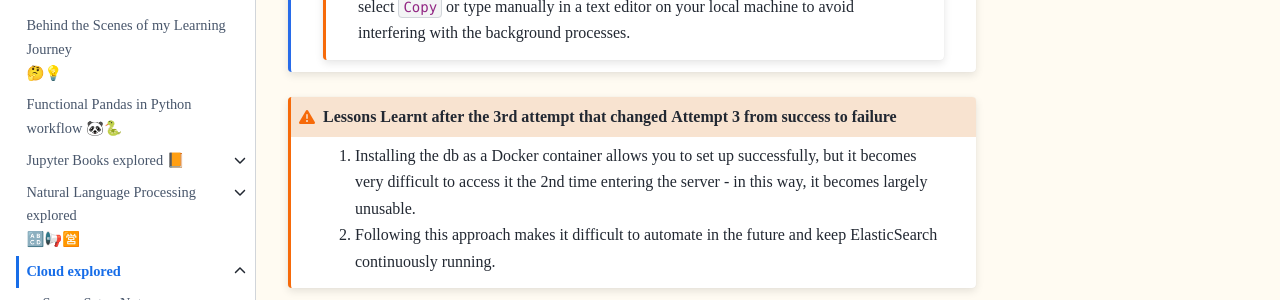
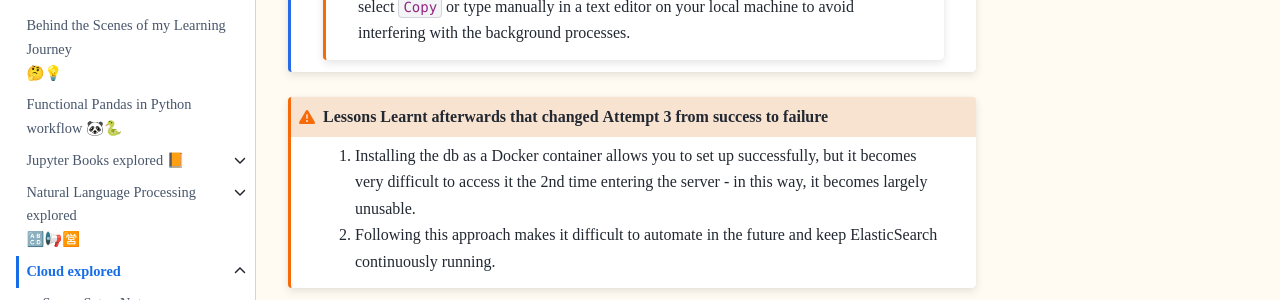
Before and after one commit to CeeThinwa/BTS-Continuous-Learning, a Jupyter Book: the page built from book/6/database_setup.md, in a window 1280 px wide and 900 px high, scrolled down 29777 px. Shown: the part 306-606 px from the top of the window. Built offline with Jupyter Book 1.0.4 settings and Sphinx 7.4.7 and the Sphinx Book theme 1.1.4, drawn with Linux system fonts in a browser that asks for light colours.

Commit message:
Update database_setup.md

```diff
--- a/book/6/database_setup.md
+++ b/book/6/database_setup.md
@@ -456,7 +456,7 @@ And one can add a point of ingestion of data, as shown below:
 Do NOT attempt to copy output from the terminal via `Ctrl+C`! Right-click, then select `Copy` or type manually in a text editor on your local machine to avoid interfering with the background processes.
 :::
 
-:::{admonition} Lessons Learnt after the 3rd attempt that changed **Attempt 3** from success to failure
+:::{admonition} Lessons Learnt afterwards that changed **Attempt 3** from success to failure
 :class: warning
 1. Installing the db as a Docker container allows you to set up successfully, but it becomes very difficult to access it the 2nd time entering the server - in this way, it becomes largely unusable.
 2. Following this approach makes it difficult to automate in the future and keep ElasticSearch continuously running.
```
